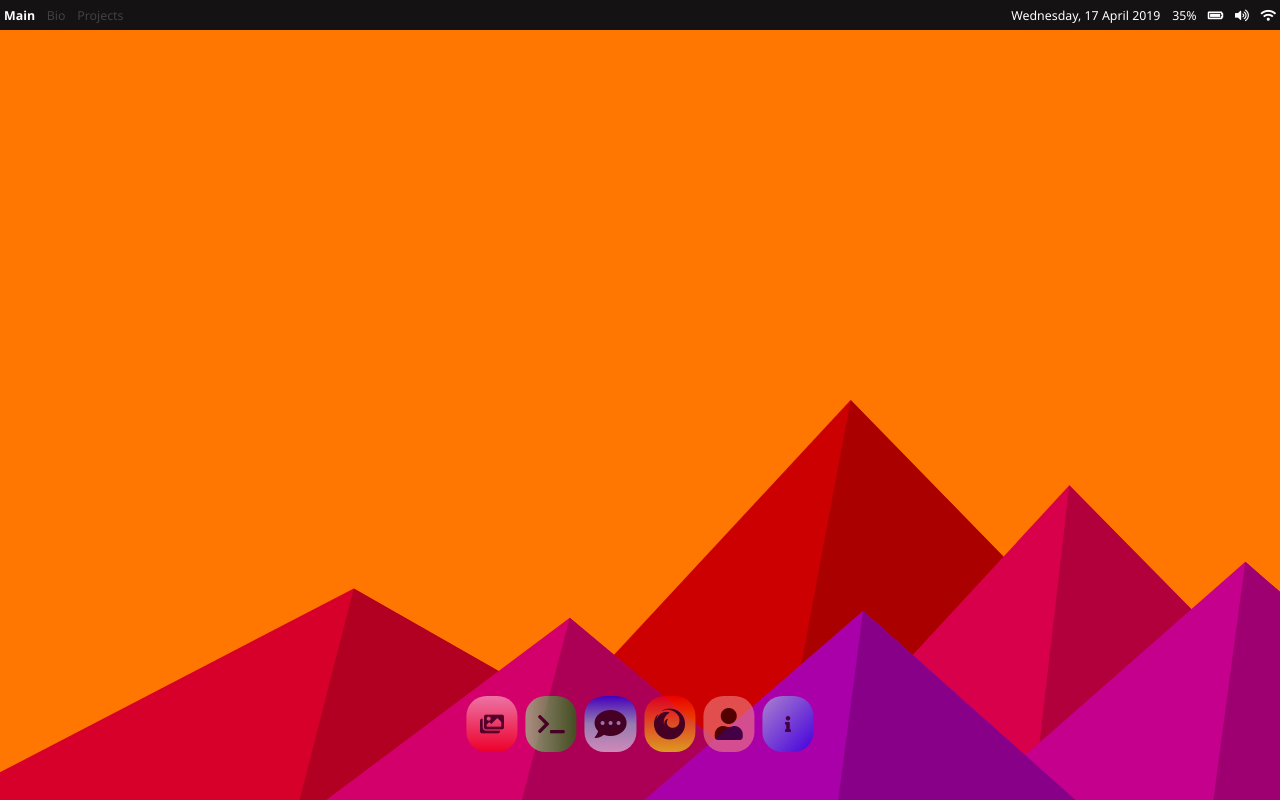
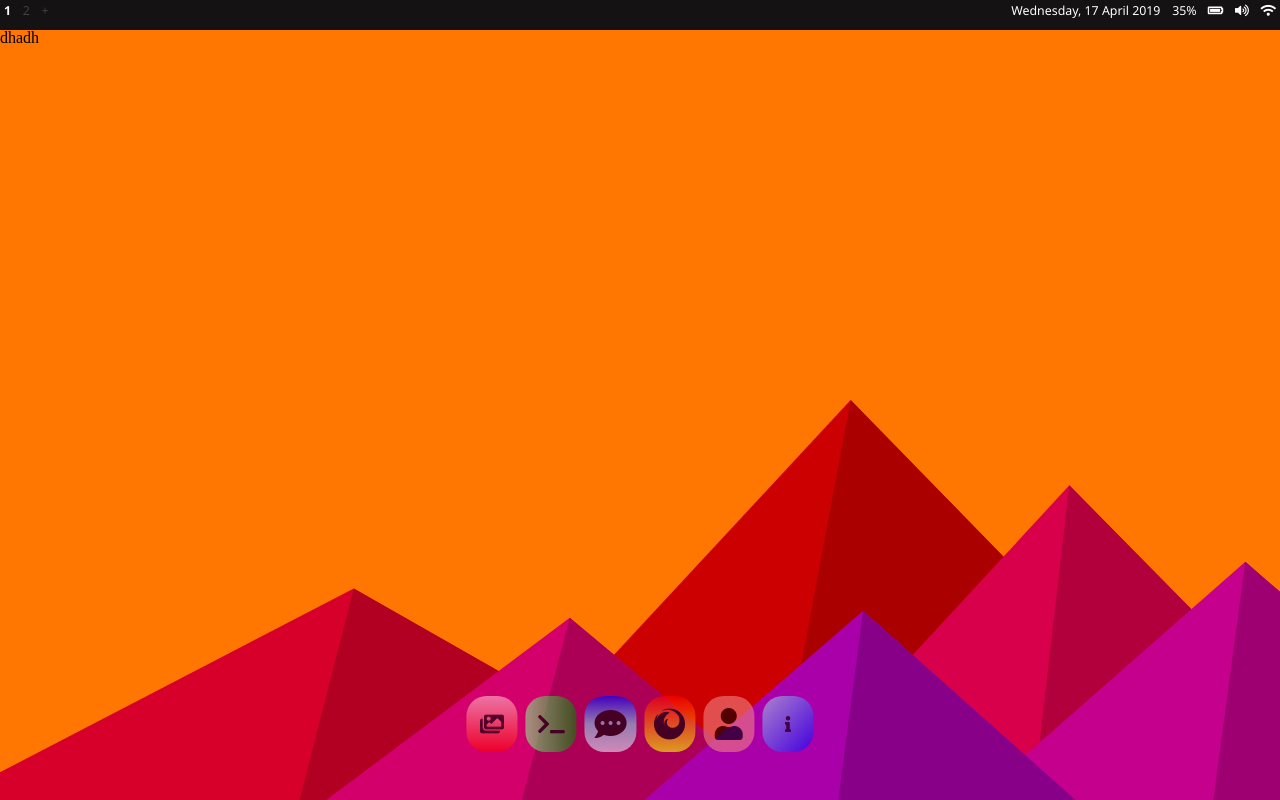
Before and after one commit to maheshcregmi/linux_online, a plain HTML site: page index.html in a window 1280 px wide. Drawn offline with Linux system fonts and the light colour scheme.

Commit message:
ORIGINAL

```diff
--- a/_css/dock.css
+++ b/_css/dock.css
@@ -31,6 +31,7 @@
     opacity: 0.6;
     justify-content: center;
     align-items: center;
+    flex-direction: column;
 
 }
 
--- a/_css/navbar.css
+++ b/_css/navbar.css
@@ -2,10 +2,7 @@
 .grid{
 
 
-    display: grid;
 
-    grid-template-columns: auto;
-    grid-template-areas: auto;
     position: absolute; top: 0; right: 0; bottom: 0; left: 0;
 
 }
@@ -25,12 +22,12 @@ html{
     font-family: 'Segoe UI', Tahoma, Geneva, Verdana, sans-serif;
 
     background: #141212;
-    max-height: 30px;
+    height: 30px;
     display: flex;
-    align-content: space-between;
+
     width : 100%;
     flex-direction: row;
-    align-items: center;
+    justify-content: center;
 
 }
 
@@ -73,6 +70,11 @@ html{
 
 
 
+    position: absolute;
+    top : 30px;
+    width: 100%;
+    height: 95%;
+
 
 }
 
--- a/index.html
+++ b/index.html
@@ -21,11 +21,12 @@
     <div class="grid">
         <div class="top">
 
+
             <div class="workspaces">
-                <ul>
-                    <li class="active-workspace">Main</li>
-                    <li>Bio</li>
-                    <li>Projects</li>
+                <ul class = "workspace-list">
+                    <li class="active-workspace">1</li>
+                    <li>2</li>
+                    <li>+</li>
                 </ul>
             </div>
 
@@ -46,7 +47,7 @@
 
         <div class="desktop">
 
-
+            <h1>dhadh</h1>
 
         </div>
 
@@ -76,7 +77,7 @@
 
 
     <div class="footer">
-
+adasd
 
     </div>
 
```
